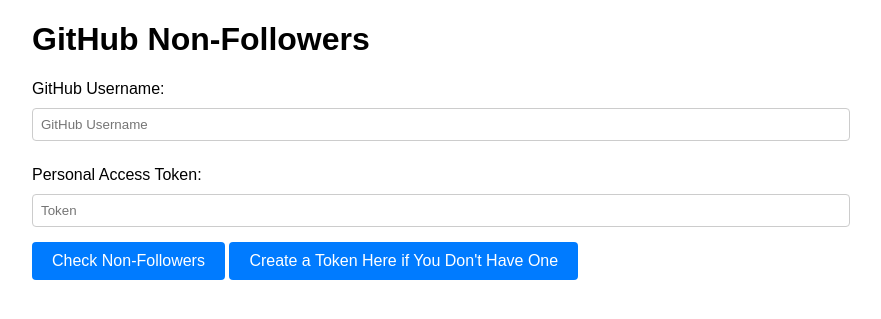
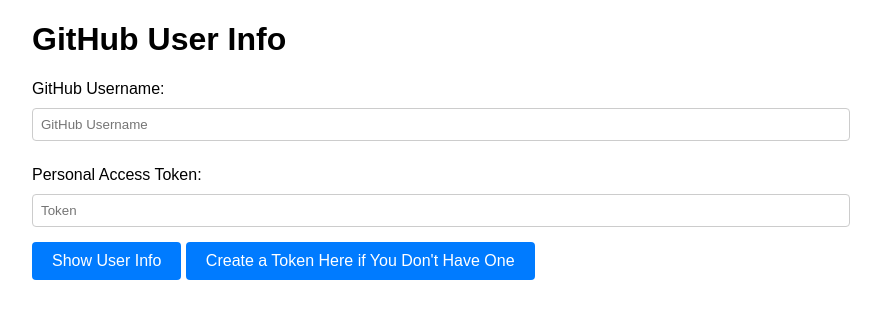
Before and after one commit to cagribolat/Github-non-followers, a Flask app: page / in a window 1280 px wide. Shown: the top 319 px of the page, without its empty margins (208-1089 px from the left). Run offline with Flask 3, Linux system fonts and the light colour scheme.

Commit message:
Update GitHub_Non_Followers.html

```diff
--- a/Github-non-followers/templates/GitHub_Non_Followers.html
+++ b/Github-non-followers/templates/GitHub_Non_Followers.html
@@ -3,7 +3,7 @@
 <head>
     <meta charset="UTF-8">
     <meta name="viewport" content="width=device-width, initial-scale=1.0">
-    <title>GitHub Non-Followers</title>
+    <title>GitHub User Info</title>
     <style>
         body {
             font-family: Arial, sans-serif;
@@ -48,24 +48,24 @@
 </head>
 <body>
     <div class="container">
-        <h1>GitHub Non-Followers</h1>
+        <h1>GitHub User Info</h1>
         <label for="username">GitHub Username:</label>
         <input type="text" id="username" placeholder="GitHub Username">
         <label for="token">Personal Access Token:</label>
         <input type="password" id="token" placeholder="Token">
-        <button onclick="checkNonFollowers()">Check Non-Followers</button>
+        <button onclick="showUserInfo()">Show User Info</button>
         <button onclick="openTokenPage()">Create a Token Here if You Don't Have One</button>
         <div class="result" id="result"></div>
     </div>
 
     <script>
-        function checkNonFollowers() {
+        function showUserInfo() {
             const username = document.getElementById('username').value;
             const token = document.getElementById('token').value;
 
             // Basit bir demo mesajı göster
             if (username && token) {
-                document.getElementById('result').innerText = `GitHub Username: ${username}\nToken: ${token}\nNon-Followers check is not implemented.`;
+                document.getElementById('result').innerText = `GitHub Username: ${username}\nToken: ${token}\nActual API call cannot be performed on GitHub Pages.`;
             } else {
                 document.getElementById('result').innerText = "Please enter both username and token.";
             }
```
